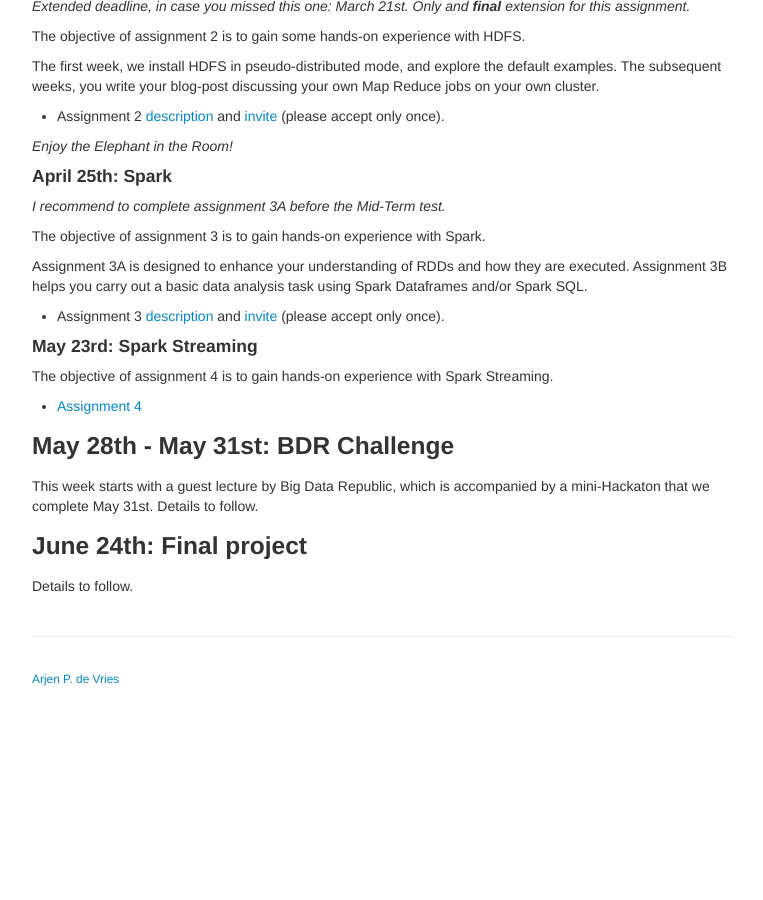
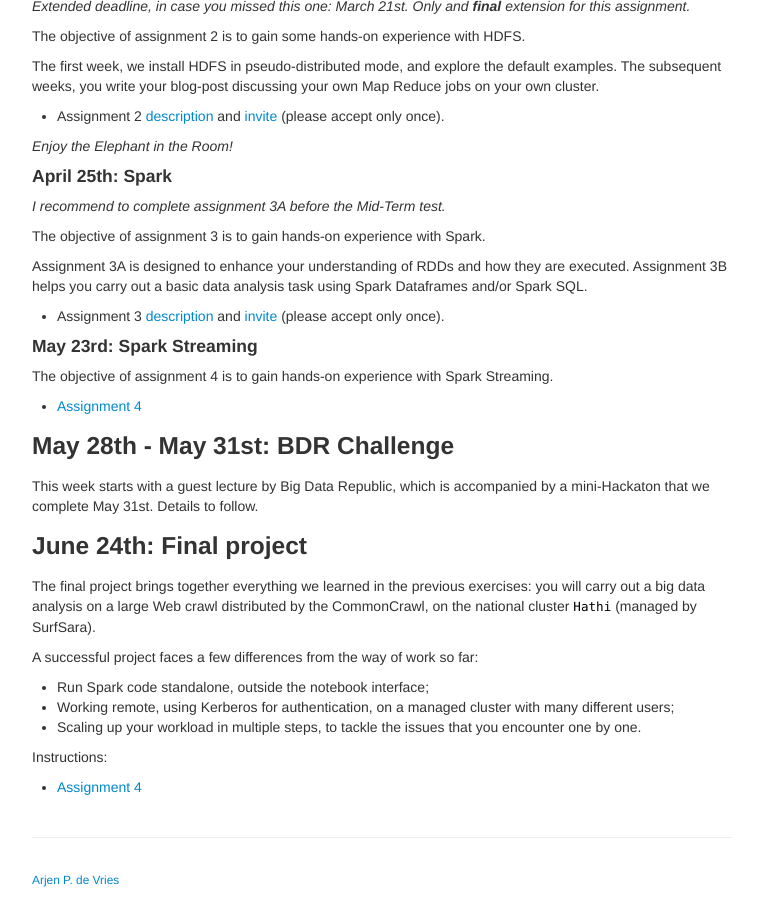
Before and after one commit to Thelukepet/course, a Jekyll site: the page built from index.md, in a window 1280 px wide and 900 px high, scrolled down 1231 px. Shown: the whole window, without its empty margins (258-1021 px from the left). Built offline with Jekyll 4.4.1, drawn with Linux system fonts in a browser that asks for light colours; before the commit the page ends 1930 px from its top, so only the background shows below that.

Commit message:
Added project page

```diff
--- a/index.md
+++ b/index.md
@@ -100,4 +100,15 @@ This week starts with a guest lecture by Big Data Republic, which is accompanied
 
 ### June 24th: Final project
 
-Details to follow.
+The final project brings together everything we learned in the previous exercises: you will carry out a big data analysis on a large
+Web crawl distributed by the CommonCrawl, on the national cluster `Hathi` (managed by SurfSara).
+
+A successful project faces a few differences from the way of work so far:
+
+* Run Spark code standalone, outside the notebook interface;
+* Working remote, using Kerberos for authentication, on a managed cluster with many different users;
+* Scaling up your workload in multiple steps, to tackle the issues that you encounter one by one.
+
+Instructions:
+
+* [Assignment 4](assignments/P-commoncrawl.html)
```
